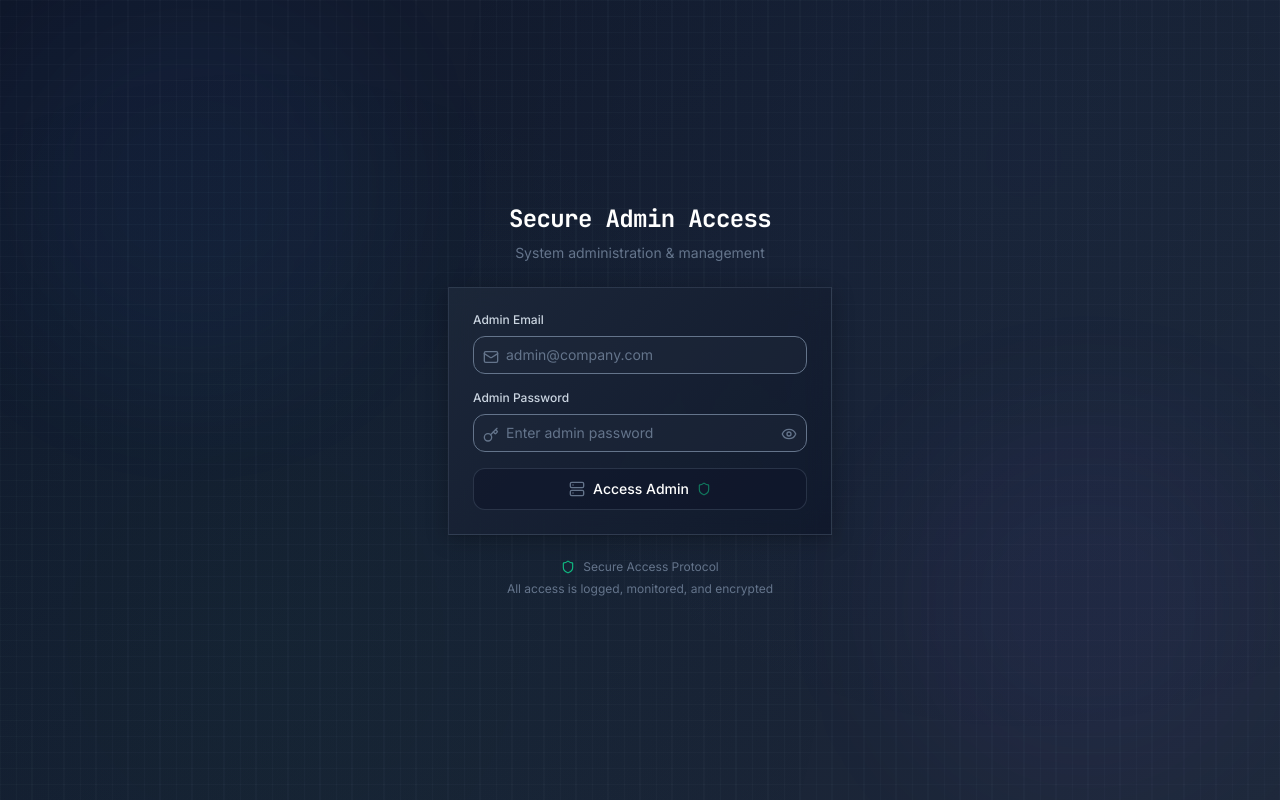
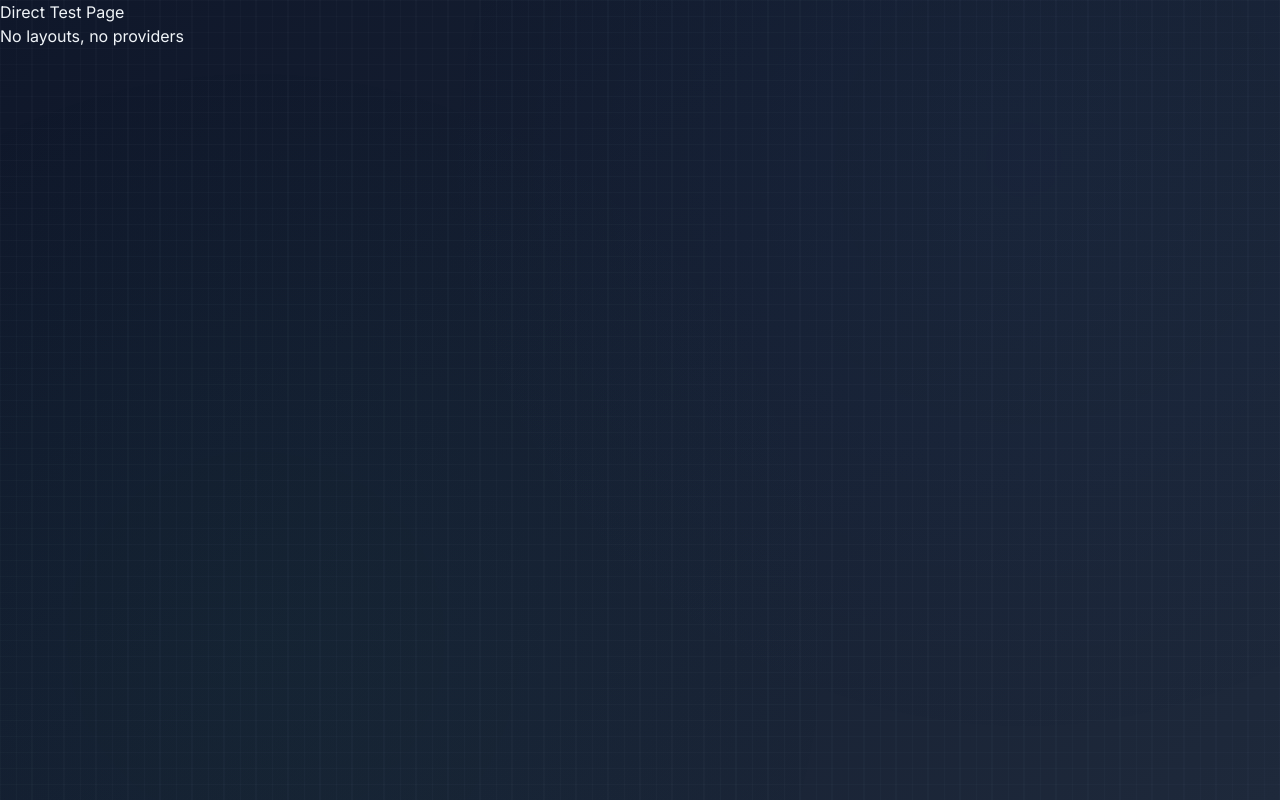
Before and after one commit to otobrixai/otobrix-retention, a Next.js app: page /test-direct in a window 1280 px wide. Built offline with nearby package versions, Linux system fonts and the light colour scheme; no server answers.

Commit message:
test: create direct test page

```diff
--- /dev/null
+++ b/src/app/test-direct/page.tsx
@@ -0,0 +1,9 @@
+// src/app/test-direct/page.tsx
+export default function TestDirectPage() {
+  return (
+    <div>
+      <h1>Direct Test Page</h1>
+      <p>No layouts, no providers</p>
+    </div>
+  )
+}
```
